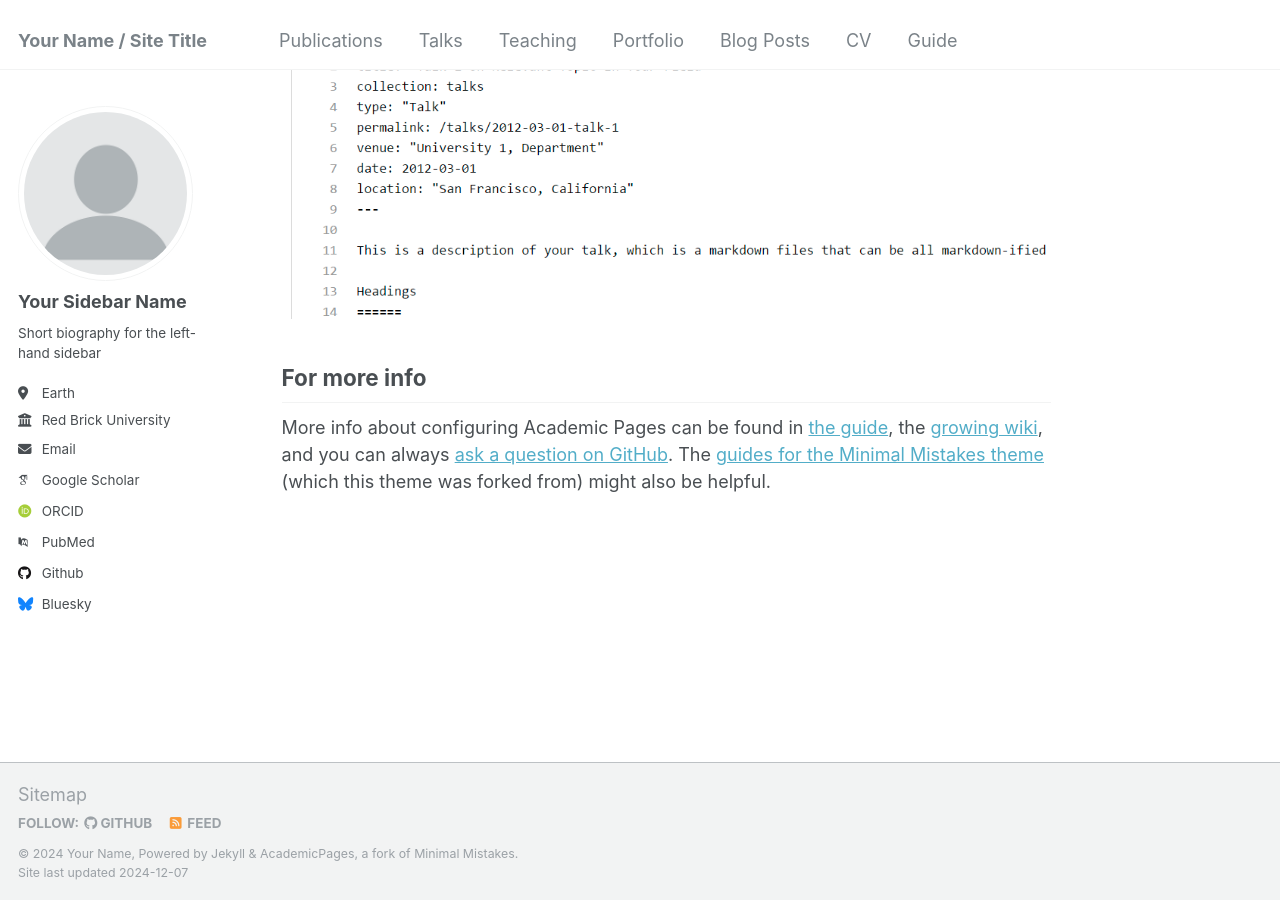
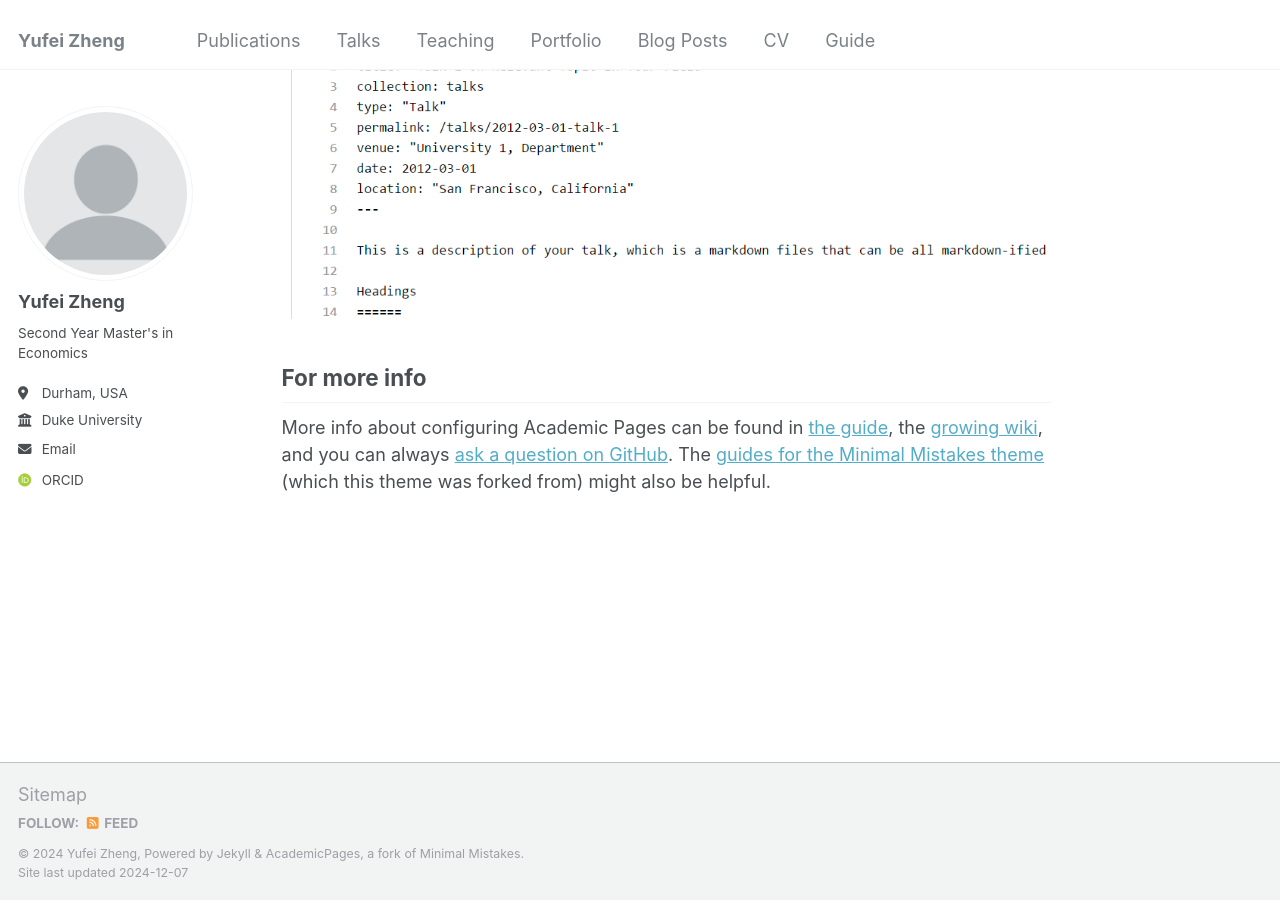
Before and after one commit to sophiezheng5/sophiezheng5.github.io, a Jekyll site: the page built from _pages/about.md, in a window 1280 px wide and 900 px high, scrolled down 2643 px. Built offline with Jekyll 4.4.1, drawn with Linux system fonts in a browser that asks for light colours; some web fonts are replaced.

Commit message:
config.yml

```diff
--- a/_config.yml
+++ b/_config.yml
@@ -8,13 +8,13 @@
 
 # Basic Site Settings
 locale                   : "en-US"
-title                    : "Your Name / Site Title"
+title                    : "Yufei Zheng"
 title_separator          : "-"
-name                     : &name "Your Name"
-description              : &description "personal description"
-url                      : https://academicpages.github.io # the base hostname & protocol for your site e.g. "https://[your GitHub username].github.io"
+name                     : &name "Yufei Zheng"
+description              : &description "Second Year Master's in Economics at Duke University"
+url                      : https://yufeizheng.github.io # the base hostname & protocol for your site e.g. "https://[your GitHub username].github.io"
 baseurl                  : "" # the subpath of your site, e.g. "/blog"
-repository               : "academicpages/academicpages.github.io"
+repository               : "yufeizheng/academicpages.github.io"
 
 # Site Author - The following control what appear as part of the author content on the side bar.
 #               If a field is blank the icon and link will not appear, otherwise it will be shown.
@@ -22,21 +22,21 @@ repository               : "academicpages/academicpages.github.io"
 author:
   # Biographic information
   avatar           : "profile.png"
-  name             : "Your Sidebar Name"
+  name             : "Yufei Zheng"
   pronouns         : # example: "she/her"
-  bio              : "Short biography for the left-hand sidebar"
-  location         : "Earth"
-  employer         : "Red Brick University"
+  bio              : "Second Year Master's in Economics"
+  location         : "Durham, USA"
+  employer         : "Duke University"
   uri              : # URL
-  email            : "none@example.org"
+  email            : "yz850@duke.edu"
 
   # Academic websites
   arxiv            : # URL - Update with the correct link to your profile
-  googlescholar    : "https://scholar.google.com/citations?user=PS_CX0AAAAAJ"
+  googlescholar    : #"https://scholar.google.com/citations?user=PS_CX0AAAAAJ"
   impactstory      : # URL
   orcid            : "http://orcid.org/yourorcidurl"
   semantic         : # URL
-  pubmed           : "https://www.ncbi.nlm.nih.gov/pubmed/?term=john+snow"
+  pubmed           : #"https://www.ncbi.nlm.nih.gov/pubmed/?term=john+snow"
   researchgate     : # URL
   scopus           : # URL
 
@@ -44,12 +44,12 @@ author:
   bitbucket        : # Username - Update with your username on the site
   codepen          : # Username
   dribbble         : # Username
-  github           : "academicpages"
+  github           : #"academicpages"
   kaggle           : # Username
   stackoverflow    : # User number or user number and name (i.e., use "1" or "1/jeff-atwood")
 
   # Social media
-  bluesky          : "bsky.app" # Replace this with you Bluesky username
+  bluesky          : #"bsky.app" # Replace this with you Bluesky username
   facebook         : # Username
   flickr           : # Username
   foursquare       : # Username
```
